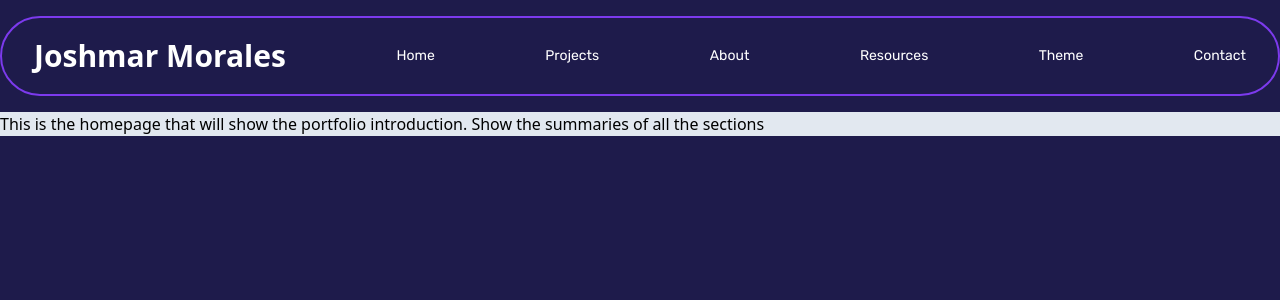
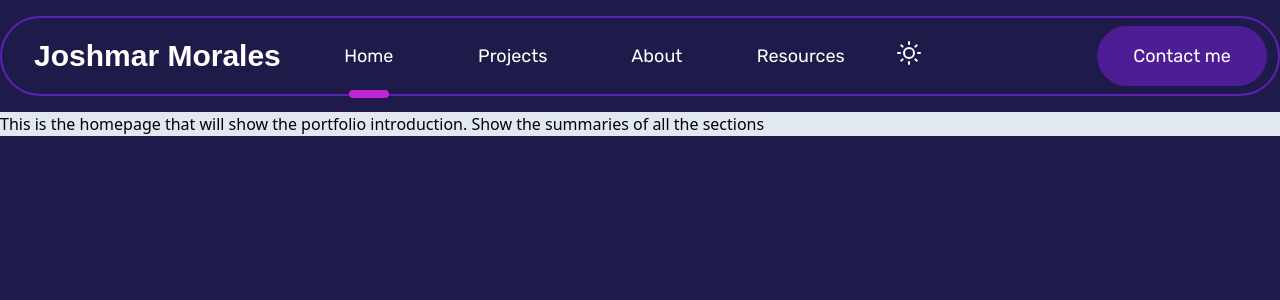
Before and after one commit to kahalagan00/cv-25, a Next.js app: page / in a window 1280 px wide. Shown: the top 300 px of the page. Built offline with nearby package versions, Linux system fonts and the light colour scheme.

Commit message:
Continue to work on the header

```diff
--- a/package.json
+++ b/package.json
@@ -11,7 +11,8 @@
   "dependencies": {
     "next": "15.1.3",
     "react": "^19.0.0",
-    "react-dom": "^19.0.0"
+    "react-dom": "^19.0.0",
+    "react-icons": "^5.4.0"
   },
   "devDependencies": {
     "@eslint/eslintrc": "^3",
--- a/src/app/_components/Header.tsx
+++ b/src/app/_components/Header.tsx
@@ -1,28 +1,86 @@
+"use client";
+
 import { Rubik } from "next/font/google";
 import Link from "next/link";
+import { useState } from "react";
+import ThemeMenu from "./ThemeMenu";
 
 const rubik = Rubik({ weight: "400", subsets: ["latin"] });
 
 const Header: React.FC = () => {
+  const [linkSelected, setLinkSelected] = useState("home");
+
+  {
+    /* Home | Projects | About | Resources | Contact | Theme */
+  }
   return (
-    <div className="mx-auto mt-4 flex h-20 max-w-screen-xl items-center justify-between rounded-full border-2 border-violet-600 bg-indigo-950 px-8 text-white">
-      <div className="text-3xl font-semibold">Joshmar Morales</div>
-      <Link href="/" className={`${rubik.className} text-sm`}>
+    <div className="mx-auto mt-4 flex h-20 max-w-screen-xl items-center justify-start gap-x-8 rounded-full border-2 border-violet-800 bg-indigo-950 pl-8 text-white">
+      <div className="font-clashregular text-3xl font-semibold">
+        Joshmar Morales
+      </div>
+      <div className="relative h-full w-28">
+        <Link
+          onClick={() => setLinkSelected("home")}
+          href="/"
+          className={`${rubik.className} absolute left-1/2 top-6 -translate-x-1/2 transform text-lg`}
+        >
           Home
         </Link>
-      <Link href="/projects" className={`${rubik.className} text-sm`}>
+        {linkSelected === "home" && (
+          <div className="absolute -bottom-1 left-1/2 h-2 w-10 -translate-x-1/2 transform rounded-full bg-fuchsia-600"></div>
+        )}
+      </div>
+      <div className="relative h-full w-28">
+        <Link
+          onClick={() => setLinkSelected("projects")}
+          href="/projects"
+          className={`${rubik.className} absolute left-1/2 top-6 -translate-x-1/2 transform text-lg`}
+        >
           Projects
         </Link>
-      <Link href="/about" className={`${rubik.className} text-sm`}>
+        {linkSelected === "projects" && (
+          <div className="absolute -bottom-1 left-1/2 h-2 w-10 -translate-x-1/2 transform rounded-full bg-fuchsia-600"></div>
+        )}
+      </div>
+
+      <div className="relative h-full w-28">
+        <Link
+          onClick={() => setLinkSelected("about")}
+          href="/about"
+          className={`${rubik.className} absolute left-1/2 top-6 -translate-x-1/2 transform text-lg`}
+        >
           About
         </Link>
-      <Link href="/resources" className={`${rubik.className} text-sm`}>
+        {linkSelected === "about" && (
+          <div className="absolute -bottom-1 left-1/2 h-2 w-10 -translate-x-1/2 transform rounded-full bg-fuchsia-600"></div>
+        )}
+      </div>
+
+      <div className="relative h-full w-28">
+        <Link
+          onClick={() => setLinkSelected("resources")}
+          href="/resources"
+          className={`${rubik.className} absolute left-1/2 top-6 -translate-x-1/2 transform text-lg`}
+        >
           Resources
         </Link>
-      <div className={`${rubik.className} text-sm`}>Theme</div>
-      <Link href="/contact" className={`${rubik.className} text-sm`}>
-        Contact
+        {linkSelected === "resources" && (
+          <div className="absolute -bottom-1 left-1/2 h-2 w-10 -translate-x-1/2 transform rounded-full bg-fuchsia-600"></div>
+        )}
+      </div>
+
+      <div>
+        <ThemeMenu />
+      </div>
+      <div className="ml-auto flex h-full w-48 items-center justify-center">
+        <Link
+          onClick={() => setLinkSelected("contact")}
+          href="/contact"
+          className={`${rubik.className} rounded-full bg-violet-900 px-9 py-4 text-lg hover:bg-violet-800`}
+        >
+          Contact me
         </Link>
+      </div>
     </div>
   );
 };
--- /dev/null
+++ b/src/app/_components/ThemeMenu.tsx
@@ -0,0 +1,44 @@
+import { useEffect, useState } from "react";
+// import toast from "react-hot-toast";
+// import { IoMdHeartEmpty, IoMdMoon, IoMdSunny } from "react-icons/io";
+import { FiMoon, FiSun } from "react-icons/fi";
+
+const ThemeMenu: React.FC = () => {
+  const [isDarkMode, setIsDarkMode] = useState(false);
+
+  // Load theme from localStorage on mount
+  useEffect(() => {
+    const savedTheme = localStorage.getItem("theme");
+    if (savedTheme === "dark") {
+      document.documentElement.classList.add("dark");
+      setIsDarkMode(true);
+    } else {
+      document.documentElement.classList.remove("dark");
+    }
+  }, []);
+
+  // Toggle dark mode
+  const handleClick = () => {
+    if (isDarkMode) {
+      document.documentElement.classList.remove("dark");
+      localStorage.setItem("theme", "light");
+      setIsDarkMode(false);
+    } else {
+      document.documentElement.classList.add("dark");
+      localStorage.setItem("theme", "dark");
+      setIsDarkMode(true);
+    }
+  };
+
+  return (
+    <button onClick={handleClick}>
+      {!isDarkMode ? (
+        <FiSun className="h-10 w-10 rounded-full p-2 hover:bg-violet-500" />
+      ) : (
+        <FiMoon className="h-10 w-10 rounded-full p-2 hover:bg-violet-500" />
+      )}
+    </button>
+  );
+};
+
+export default ThemeMenu;
```
Also changed, not shown: 1 other file (tests, documents, lock files or other folders). Lines whose indentation alone changed are shown as unchanged.
